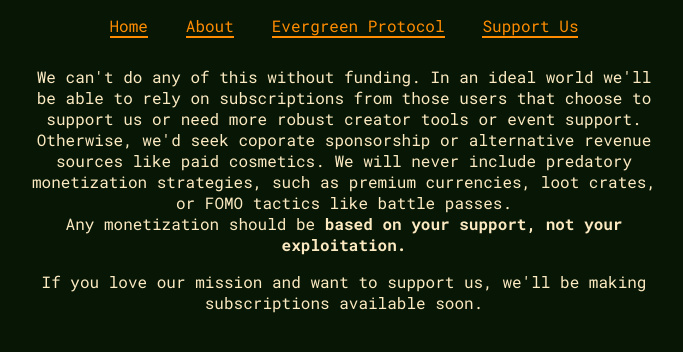
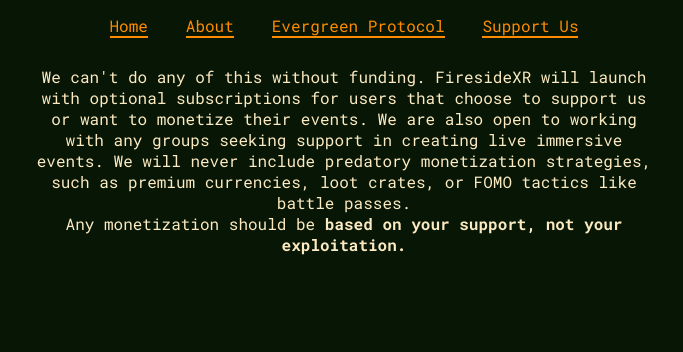
Before and after one commit to FiresideXR/firesidexr.github.io, a plain HTML site: page funding.html in a window 1280 px wide. Shown: the whole page, without its empty margins (296-979 px from the left). Drawn offline with Linux system fonts and the light colour scheme.

Commit message:
Revise funding section
Signed-off-by: Dungen <104450078+DungenRobot@users.noreply.github.com>

```diff
--- a/funding.html
+++ b/funding.html
@@ -23,14 +23,11 @@
 
 <p>
     We can't do any of this without funding.
-    In an ideal world we'll be able to rely on subscriptions from those users that choose to support us or need more robust creator tools or event support.
-    Otherwise, we'd seek coporate sponsorship or alternative revenue sources like paid cosmetics.
+    FiresideXR will launch with optional subscriptions for users that choose to support us or want to monetize their events.
+    We are also open to working with any groups seeking support in creating live immersive events.
     We will never include predatory monetization strategies, such as premium currencies, loot crates, or FOMO tactics like battle passes.
     <br>
     Any monetization should be <b>based on your support, not your exploitation.</b>
 </p>
-<p>
-    If you love our mission and want to support us, we'll be making subscriptions available soon.
-</p>
     </body>
 </html>
```
